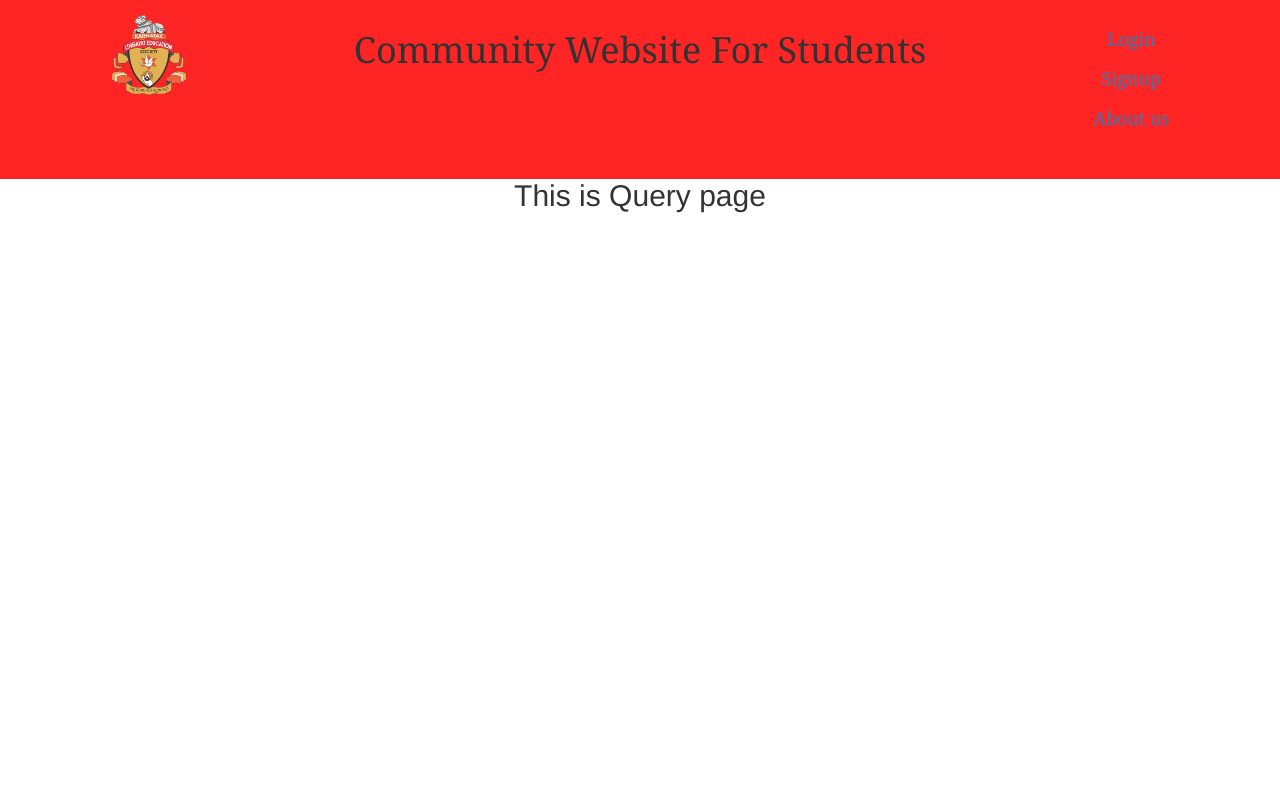
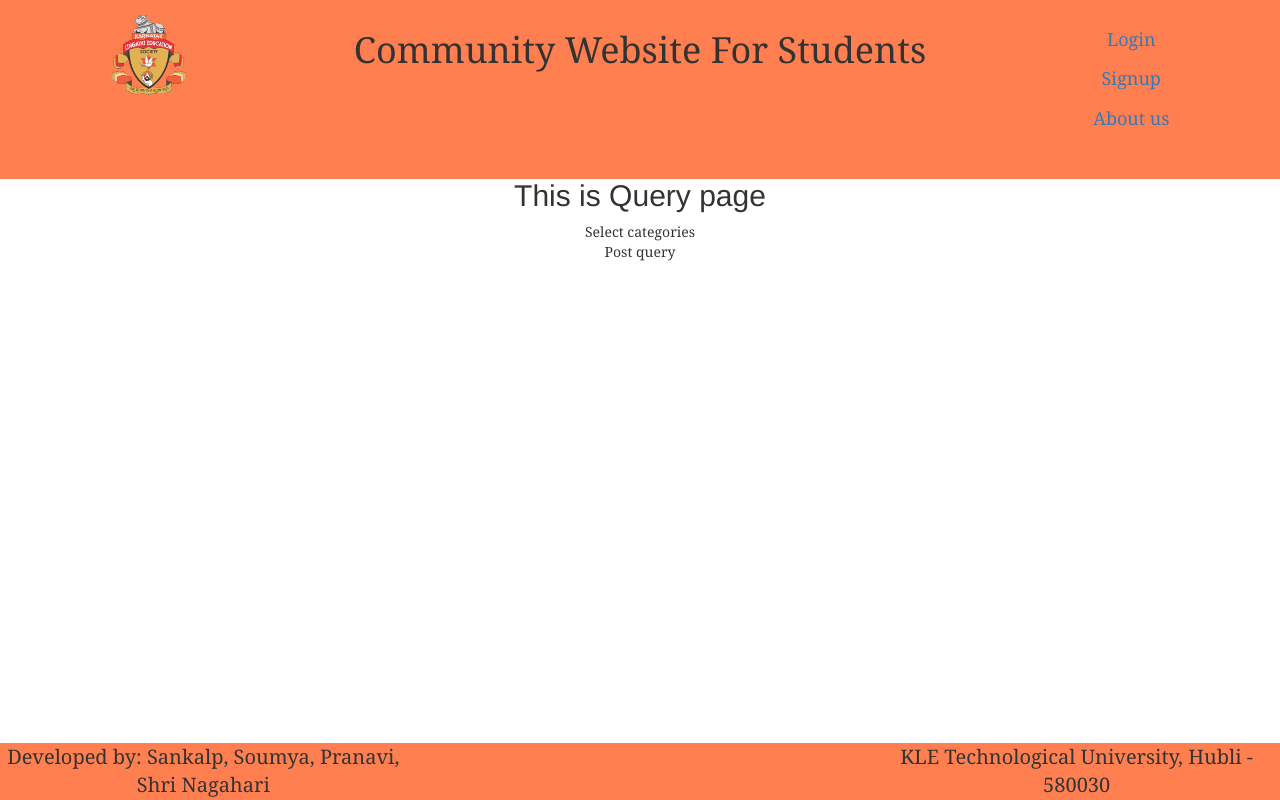
Before and after one commit to pranalihongekar/wt_course_project, a React (Create React App) app: page /query in a window 1280 px wide. Built offline with nearby package versions, Linux system fonts and the light colour scheme.

Commit message:
work on 17-nov

```diff
--- a/src/App.css
+++ b/src/App.css
@@ -10,7 +10,7 @@
 
 .bg-color
 {
-  background-color:rgba(255, 0, 0, 0.856);
+  background-color:coral;
 }
 
 .bg-color2
--- a/src/Query.js
+++ b/src/Query.js
@@ -7,6 +7,24 @@ function Query() {
         <body>
             <h2>This is Query page</h2>
 
+        <div >
+            <div>
+                Select categories
+            </div>
+
+            <div>
+                Post query
+            </div>
+        </div>
+
+            <footer class='footer navbar-fixed-bottom'>
+                <div class='row'>
+                    <div class='col-sm-4'>Developed by: Sankalp, Soumya, Pranavi, Shri Nagahari</div>
+                    <div class='col-sm-4'></div>
+                    <div class='col-sm-4'>KLE Technological University, Hubli - 580030</div>
+                </div>
+
+            </footer>
         </body >
     );
 }
--- a/src/Register.js
+++ b/src/Register.js
@@ -6,13 +6,43 @@ import './Register.css';
 function Register() {
     function validate() {
 
-        var username, password, p,q,r,s, status, i;
+        var username, usn, p, q, r, s, t, status, i;
 
         p = document.getElementById('username').value;
         q = document.getElementById('password1').value;
+        t = document.getElementById('password2').value;
         r = document.getElementById('branch').value;
         s = document.getElementById('usn').value;
 
+        if (t == q) {
+            axios.get("http://localhost:3002/api/get")
+                .then(function (response) {
+                    for (i = 0; i < response.data.length; i++) {
+                        username = response.data[i].username;
+                        usn = response.data[i].usn;
+
+                        if (p == username && s == usn) {
+                            status = 0;
+                            alert("User already exits. dd");
+                        }
+                        else {
+                            status = 1;
+                        }
+                    }
+                })
+                .catch(function (error) {
+                    // handle error
+                    console.log(error);
+                })
+                .finally(function () {
+                    // always executed
+                });
+
+            if (status == 0) {
+                alert("User already exits.");
+            }
+            else if (status == 1) {
+                alert("Registration successful");
                 axios.post("http://localhost:3002/api/post",
                     {
                         username: p,
@@ -26,6 +56,14 @@ function Register() {
                     .catch(function (error) {
                         console.log(error);
                     });
+            }
+
+
+        }
+
+        else {
+            alert("Passwords do not match.");
+        }
 
     }
     return (
@@ -40,20 +78,20 @@ function Register() {
                 <form class='register-form' onSubmit={validate}>
                     <div className="form-group h4">
                         <label>Username: </label>
-                        <input type='text' class="form-control" id='username' required/>
+                        <input type='text' class="form-control" id='username' required />
                         {/* pattern="[A-Za-z]{3}" */}
                         <br />
                         <label>Password: </label>
-                        <input type='password' class="form-control" id='password1' required/>
+                        <input type='password' class="form-control" id='password1' required />
                         <br />
                         <label>Re enter Password: </label>
-                        <input type='password' class="form-control" id='password2' required/>
+                        <input type='password' class="form-control" id='password2' required />
                         <br />
                         <label>Branch: </label>
-                        <input type='text' class="form-control" id='branch' required/>
+                        <input type='text' class="form-control" id='branch' required />
                         <br />
                         <label>USN: </label>
-                        <input type='text' class="form-control" id='usn' required/>
+                        <input type='text' class="form-control" id='usn' required />
                         <br /><br />
                         <input type='submit' value='Signup' class='btn btn-default' />
                     </div>
```
Lines whose indentation alone changed are shown as unchanged.
